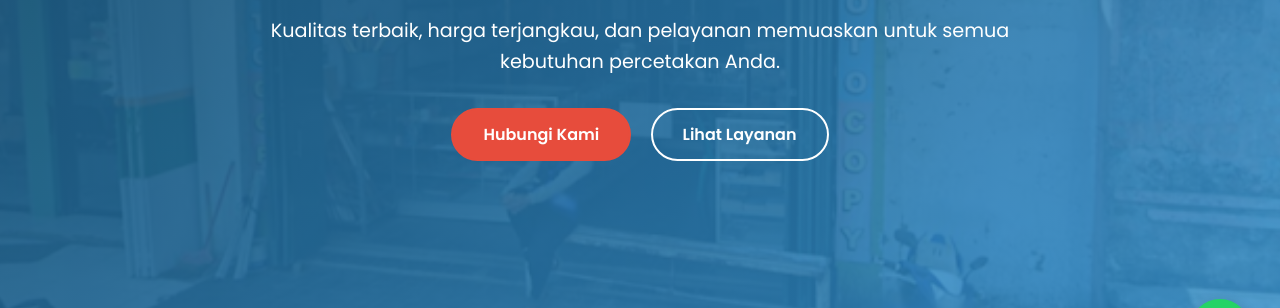
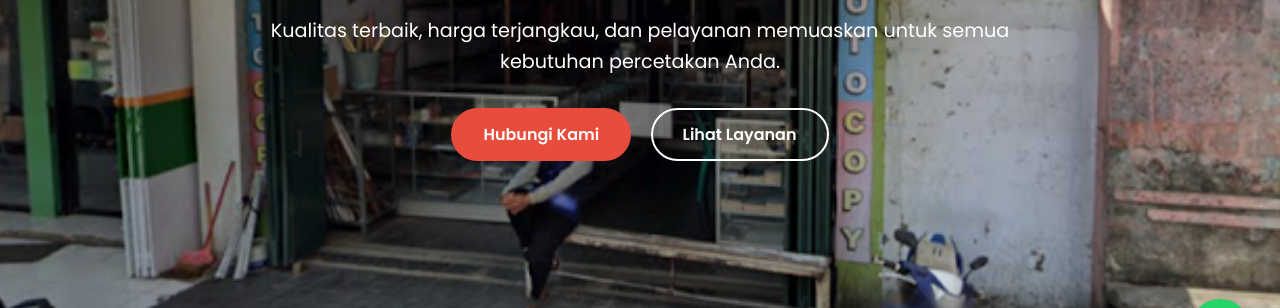
Before and after one commit to Hadezz-dot/percetakangedungbintang, a plain HTML site: page index.html in a window 1280 px wide. Shown: the part 411-719 px from the top of the page. Drawn offline with Linux system fonts and the light colour scheme.

Commit message:
Update index.html

```diff
--- a/index.html
+++ b/index.html
@@ -188,7 +188,7 @@
 
         /* Hero Section */
         .hero {
-            background: linear-gradient(135deg, rgba(26, 82, 118, 0.9), rgba(52, 152, 219, 0.8)), url('image/bg.png');
+            background:   url('image/bg.png');
             background-size: cover;
             background-position: center;
             height: 100vh;
```
